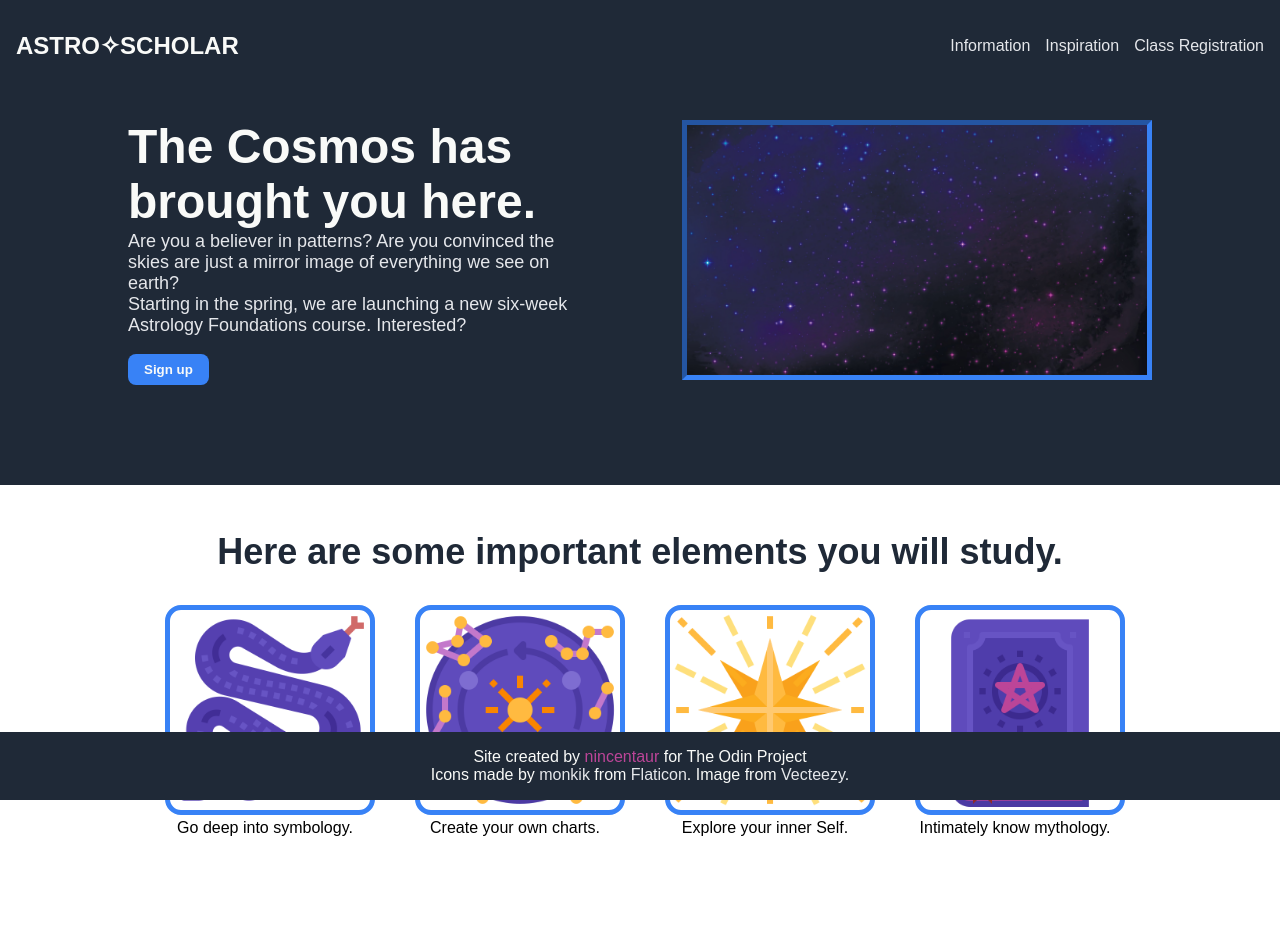
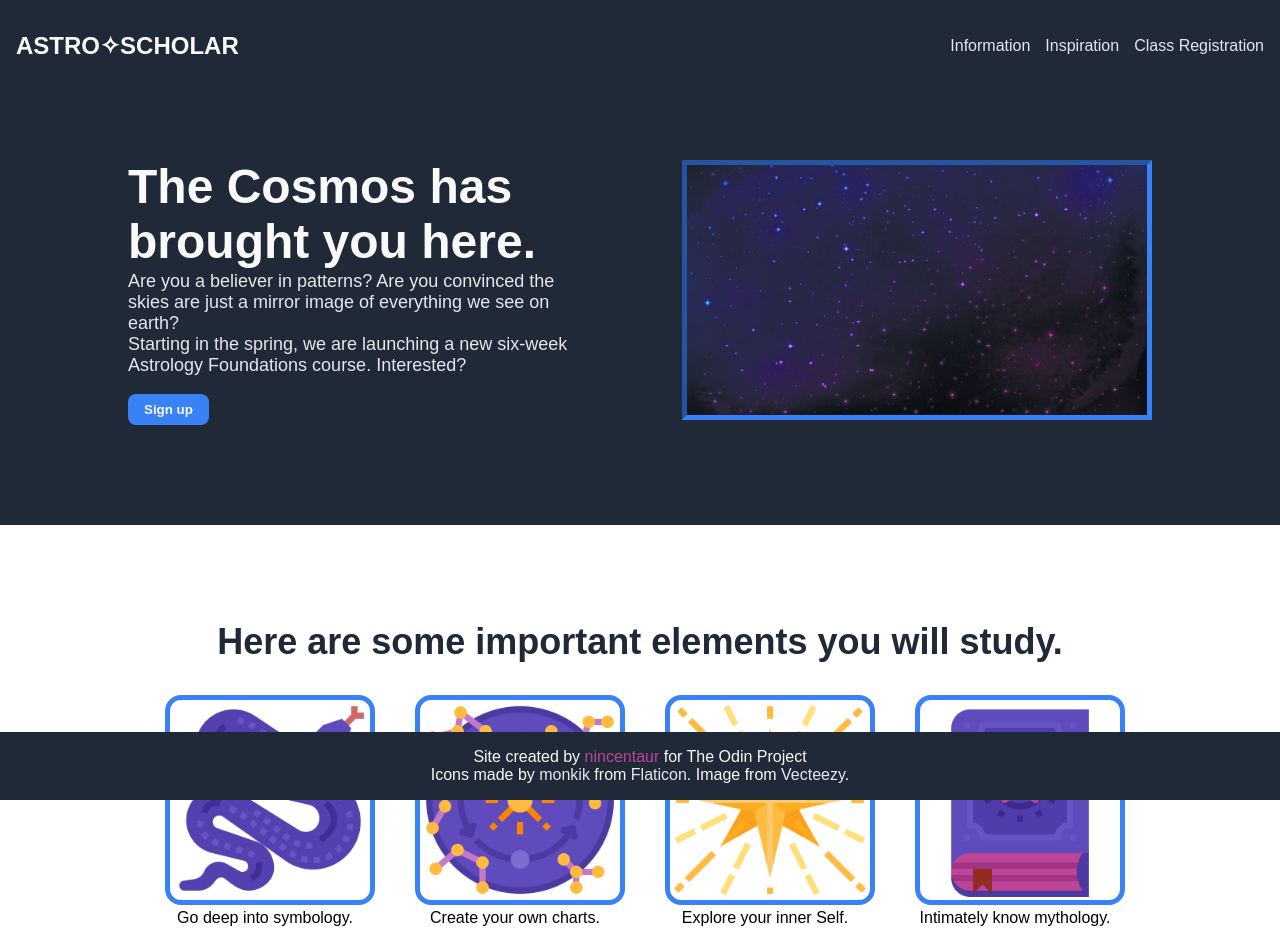
Before and after one commit to nincentaur/landing-page, a plain HTML site: page index.html in a window 1280 px wide. Shown: the top 952 px of the page. Drawn offline with Linux system fonts and the light colour scheme.

Commit message:
Adjust top padding for two sections for better flow

```diff
--- a/style.css
+++ b/style.css
@@ -47,7 +47,7 @@ a.namelink {
 .hero {
   display: flex;
   justify-content: space-between;
-  padding-top: 120px;
+  padding-top: 160px;
   padding-bottom: 100px;
   padding-left: 10%;
   padding-right: 10%;
@@ -89,7 +89,7 @@ button {
 }
 
 .info-section {
-  padding-top: 10px;
+  padding-top: 60px;
   padding-bottom: 120px;
 }
 
```
